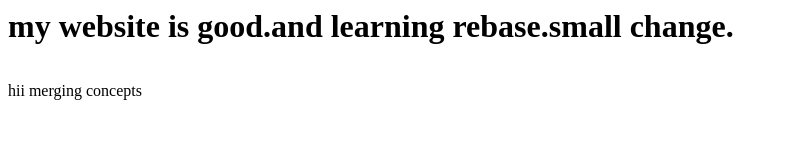
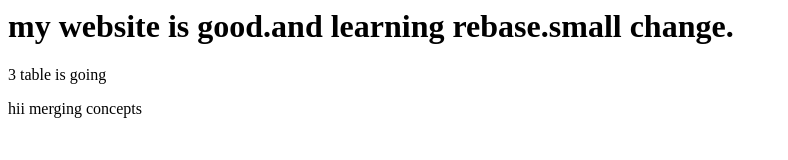
Before and after one commit to jigarsuthar12/best_prac, a plain HTML site: page index.html in a window 1280 px wide. Shown: the whole page, without its empty margins (0-788 px from the left). Drawn offline with Linux system fonts and the light colour scheme.

Commit message:
renamed my cell 3

```diff
--- a/index.html
+++ b/index.html
@@ -4,7 +4,7 @@
 			my website is good.and learning rebase.small change.
 
 		</h1>
-		<table></table>
+		<table>3 table is going</table>
 		<p>hii merging concepts</p>
 	</body>
 </html>
```
